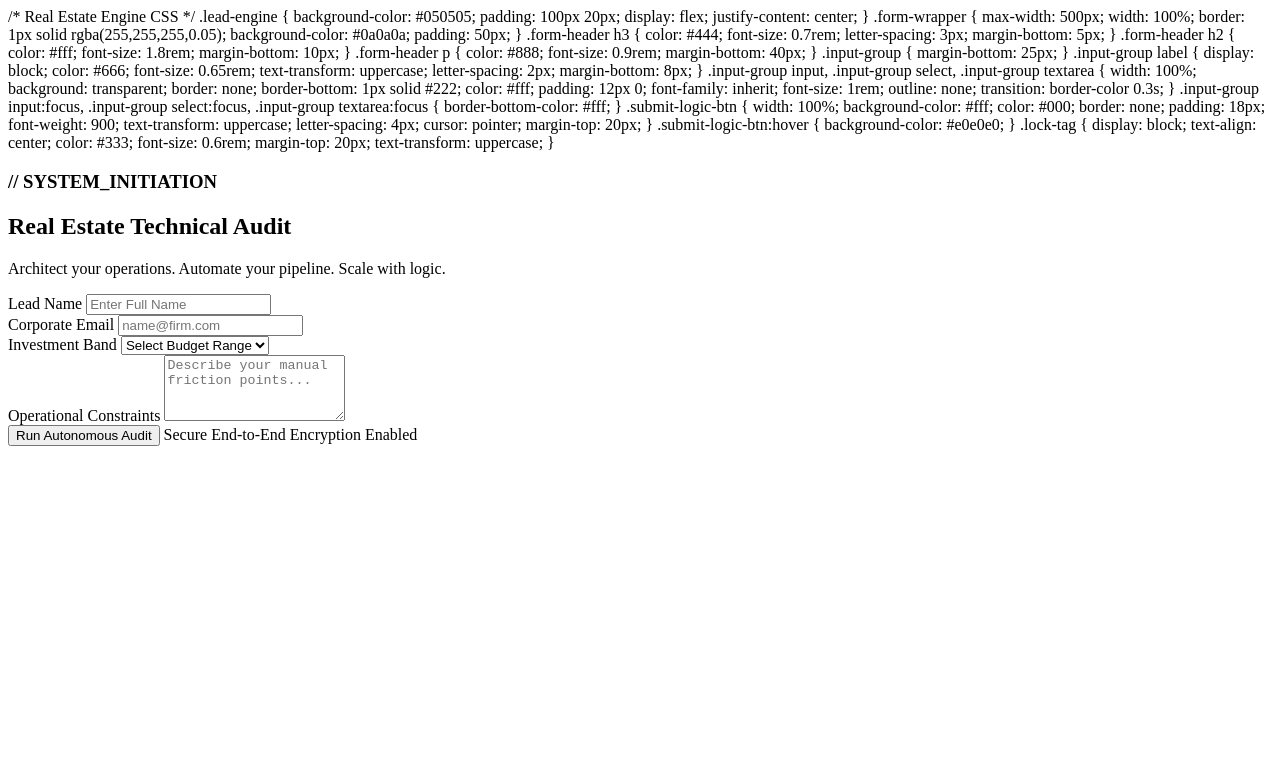
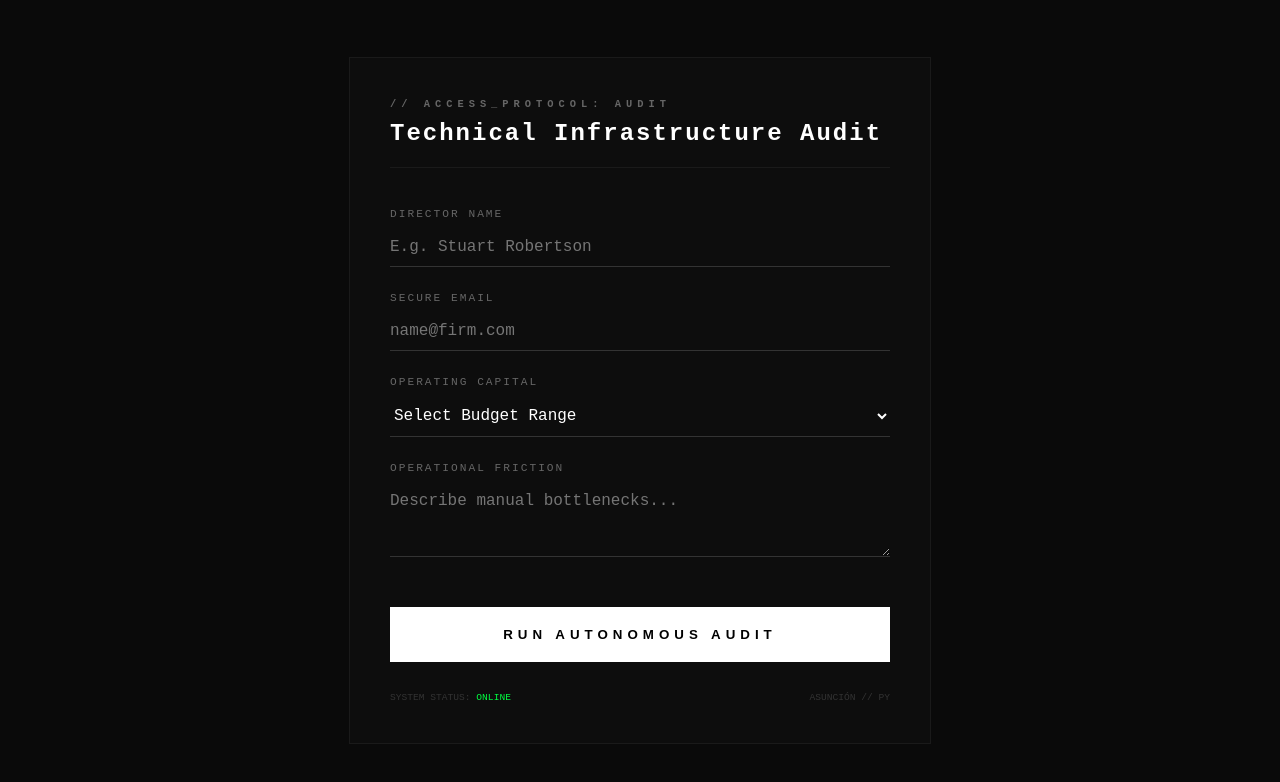
Before and after one commit to sturob1325/Real-Estate-Lead-Engine, a plain HTML site: page index.html in a window 1280 px wide. Drawn offline with Linux system fonts and the light colour scheme.

Commit message:
Update index.html

```diff
--- a/index.html
+++ b/index.html
@@ -1,137 +1,166 @@
-/* Real Estate Engine CSS */
-.lead-engine {
-    background-color: #050505;
-    padding: 100px 20px;
+<!DOCTYPE html>
+<html lang="en">
+<head>
+    <meta charset="UTF-8">
+    <meta name="viewport" content="width=device-width, initial-scale=1.0">
+    <title>Lapacho Creative // Technical Audit</title>
+
+    <style>
+        :root {
+            --bg-dark: #0a0a0a;
+            --accent-white: #ffffff;
+            --tech-gray: #666666;
+            --border-dim: #1a1a1a;
+            --success-green: #00ff41; /* Terminal green */
+        }
+
+        body {
+            background-color: var(--bg-dark);
+            color: var(--accent-white);
+            font-family: 'Courier New', Courier, monospace;
+            margin: 0;
             display: flex;
             justify-content: center;
+            align-items: center;
+            min-height: 100vh;
         }
 
-.form-wrapper {
+        .engine-container {
             max-width: 500px;
-    width: 100%;
-    border: 1px solid rgba(255,255,255,0.05);
-    background-color: #0a0a0a;
-    padding: 50px;
+            width: 90%;
+            border: 1px solid var(--border-dim);
+            padding: 40px;
+            background: #0d0d0d;
         }
 
-.form-header h3 {
-    color: #444;
-    font-size: 0.7rem;
-    letter-spacing: 3px;
-    margin-bottom: 5px;
+        .header-block {
+            margin-bottom: 40px;
+            border-bottom: 1px solid var(--border-dim);
+            padding-bottom: 20px;
         }
 
-.form-header h2 {
-    color: #fff;
-    font-size: 1.8rem;
-    margin-bottom: 10px;
+        .header-block h3 {
+            font-size: 0.65rem;
+            letter-spacing: 5px;
+            color: var(--tech-gray);
+            margin: 0 0 10px 0;
+            text-transform: uppercase;
         }
 
-.form-header p {
-    color: #888;
-    font-size: 0.9rem;
-    margin-bottom: 40px;
+        .header-block h2 {
+            font-size: 1.5rem;
+            margin: 0;
+            letter-spacing: 2px;
         }
 
         .input-group {
             margin-bottom: 25px;
         }
 
-.input-group label {
+        label {
             display: block;
-    color: #666;
-    font-size: 0.65rem;
+            font-size: 0.7rem;
             text-transform: uppercase;
             letter-spacing: 2px;
+            color: var(--tech-gray);
             margin-bottom: 8px;
         }
 
-.input-group input,
-.input-group select,
-.input-group textarea {
+        input, select, textarea {
             width: 100%;
             background: transparent;
             border: none;
-    border-bottom: 1px solid #222;
+            border-bottom: 1px solid #333;
             color: #fff;
-    padding: 12px 0;
+            padding: 10px 0;
             font-family: inherit;
             font-size: 1rem;
             outline: none;
             transition: border-color 0.3s;
         }
 
-.input-group input:focus,
-.input-group select:focus,
-.input-group textarea:focus {
-    border-bottom-color: #fff;
+        input:focus, select:focus, textarea:focus {
+            border-bottom-color: var(--accent-white);
         }
 
-.submit-logic-btn {
+        /* High-Priority Call to Action */
+        .initiate-btn {
             width: 100%;
-    background-color: #fff;
+            background-color: var(--accent-white);
             color: #000;
             border: none;
-    padding: 18px;
+            padding: 20px;
             font-weight: 900;
             text-transform: uppercase;
-    letter-spacing: 4px;
+            letter-spacing: 5px;
             cursor: pointer;
             margin-top: 20px;
+            transition: background 0.3s;
         }
 
-.submit-logic-btn:hover {
-    background-color: #e0e0e0;
+        .initiate-btn:hover {
+            background-color: #cccccc;
         }
 
-.lock-tag {
-    display: block;
-    text-align: center;
+        .status-footer {
+            margin-top: 30px;
+            display: flex;
+            justify-content: space-between;
+            font-size: 0.6rem;
             color: #333;
-    font-size: 0.6rem;
-    margin-top: 20px;
             text-transform: uppercase;
         }
 
-<section class="lead-engine">
-    <div class="form-wrapper">
-        <div class="form-header">
-            <h3>// SYSTEM_INITIATION</h3>
-            <h2>Real Estate Technical Audit</h2>
-            <p>Architect your operations. Automate your pipeline. Scale with logic.</p>
+        .live-pulse {
+            color: var(--success-green);
+        }
+    </style>
+</head>
+<body>
+
+    <div class="engine-container">
+        <div class="header-block">
+            <h3>// ACCESS_PROTOCOL: AUDIT</h3>
+            <h2>Technical Infrastructure Audit</h2>
         </div>
 
-        <form action="YOUR_PRODUCTION_WEBHOOK_URL" method="POST" class="architect-form">
+        <form action="REPLACE_WITH_YOUR_N8N_URL" method="POST">
+
             <div class="input-group">
-                <label for="name">Lead Name</label>
-                <input type="text" id="name" name="name" placeholder="Enter Full Name" required>
+                <label for="name">Director Name</label>
+                <input type="text" id="name" name="name" placeholder="E.g. Stuart Robertson" required>
             </div>
 
             <div class="input-group">
-                <label for="email">Corporate Email</label>
+                <label for="email">Secure Email</label>
                 <input type="email" id="email" name="email" placeholder="name@firm.com" required>
             </div>
 
             <div class="input-group">
-                <label for="budget">Investment Band</label>
+                <label for="budget">Operating Capital</label>
                 <select id="budget" name="budget" required>
                     <option value="" disabled selected>Select Budget Range</option>
-                    <option value="100k-500k">$100,000 - $500,000</option>
-                    <option value="500k-1m">$500,000 - $1M</option>
-                    <option value="over-1m">$1M + (High Priority)</option>
+                    <option value="under-100k">Under $100k</option>
+                    <option value="100k-500k">$100k - $500k</option>
+                    <option value="over-500k">$500k + (Tier 1 Priority)</option>
                 </select>
             </div>
 
             <div class="input-group">
-                <label for="message">Operational Constraints</label>
-                <textarea id="message" name="message" rows="4" placeholder="Describe your manual friction points..."></textarea>
+                <label for="friction">Operational Friction</label>
+                <textarea id="friction" name="friction" rows="3" placeholder="Describe manual bottlenecks..."></textarea>
             </div>
 
-            <button type="submit" class="submit-logic-btn">
+            <button type="submit" class="initiate-btn">
                 Run Autonomous Audit
             </button>
 
-            <span class="lock-tag">Secure End-to-End Encryption Enabled</span>
+            <div class="status-footer">
+                <span>System Status: <span class="live-pulse">Online</span></span>
+                <span>Asunción // PY</span>
+            </div>
         </form>
     </div>
-</section>
+
+</body>
+</html>
```
Lines whose indentation alone changed are shown as unchanged.
